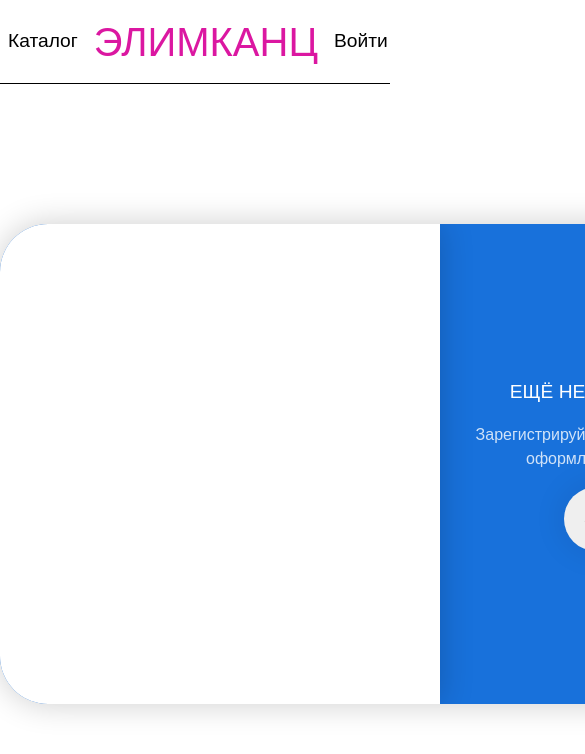
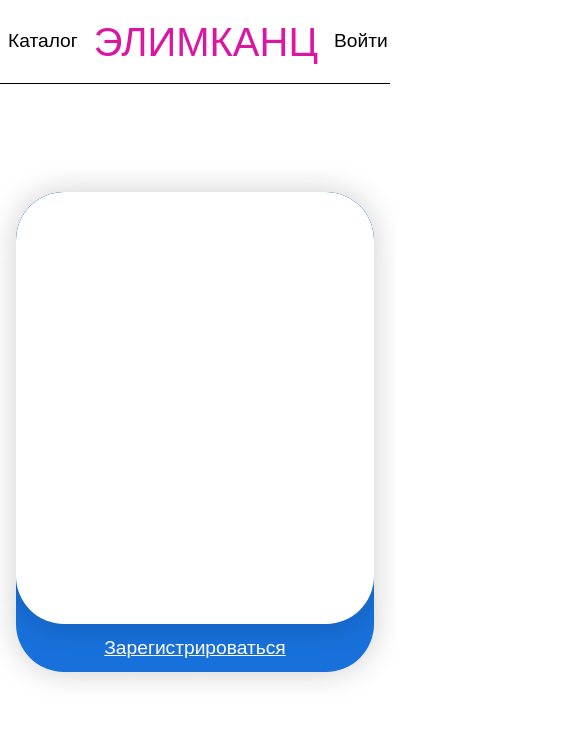
Before and after one commit to Limrlina/pet-project, a React (Vite) app: page /login in a window 390 px wide. Shown: the top 754 px of the page, 585 px wide, since content can reach past the window. Built offline with nearby package versions, Linux system fonts and the light colour scheme.

Commit message:
fix: responsive login form container

```diff
--- a/src/pages/Layout/Layout.module.css
+++ b/src/pages/Layout/Layout.module.css
@@ -1,4 +1,5 @@
 .container {
-    flex: 1;
+    min-height: 100vh;
     display: flex;
+    flex-direction: column;
 }
--- a/src/pages/Layout/Layout.tsx
+++ b/src/pages/Layout/Layout.tsx
@@ -3,14 +3,12 @@ import Header from "../../components/Header/Header.tsx";
 import styles from "./Layout.module.css";
 
 const Layout = () => {
-    return (
-        <>
-            <Header />
-            <main className={styles.container}>
-                <Outlet />
-            </main>
-        </>
-    )
+  return (
+    <div className={styles.container}>
+      <Header />
+      <Outlet />
+    </div>
+  );
 };
 
 export default Layout;
--- a/src/pages/Login/Login.module.css
+++ b/src/pages/Login/Login.module.css
@@ -1,11 +1,20 @@
+:root {
+    --form-width-on-desktop: 70%;
+    --btn-container-width-on-desktop: 30%;
+
+    --form-height-on-mobile: 90%;
+    --btn-height-width-on-mobile: 10%;
+}
+
 .container {
-    flex: 1;
+    flex-grow: 1;
     display: flex;
     justify-content: center;
     align-items: center;
 }
 
 .form-container {
+    margin: 1rem;
     background-color: #1871DB;
     width: 55rem;
     height: 30rem;
@@ -17,7 +26,7 @@
 }
 
 .login-block, .registration-block {
-    flex: 50%;
+    flex: var(--form-width-on-desktop);
     display: flex;
     justify-content: center;
     align-items: center;
@@ -26,26 +35,61 @@
 .slice-block {
     position: absolute;
     background-color: white;
-    box-shadow: 0 0 2rem rgba(0, 0, 0, 0.2);
-    width: 50%;
+    box-shadow: 0 0 2rem rgba(0, 0, 0, 0.3);
     height: 100%;
-    transition: left .5s ease-in-out;
+    border-radius: 3rem;
 }
 
 .slice-block.left {
-    left: 0;
+    animation: goLeft .7s ease-out forwards;
 }
 
 .slice-block.right {
-    left: 50%;
+    animation: goRight .7s ease-out forwards;
+}
+
+@keyframes goLeft {
+    0% {
+        width: var(--form-width-on-desktop);
+        left: var(--btn-container-width-on-desktop);
+    }
+
+    50% {
+        left: 0;
+        width: 100%;
+    }
+
+    100% {
+        width: var(--form-width-on-desktop);
+    }
+}
+
+@keyframes goRight {
+    0% {
+        width: var(--form-width-on-desktop);
+        left: 0;
+    }
+
+    50% {
+        width: 100%;
+        left: 0;
+    }
+
+    100% {
+        left: var(--btn-container-width-on-desktop);
+        width: var(--form-width-on-desktop);
+    }
 }
 
 .btn-container {
+    width: var(--btn-container-width-on-desktop);
+    height: 100%;
     display: flex;
     flex-direction: column;
     align-items: center;
+    justify-content: center;
     gap: 1rem;
-    margin: 0 0.5rem;
+    padding: 0 0.5rem;
 }
 
 .btn-container-header {
@@ -57,6 +101,7 @@
 .change-form-btn {
     border: none;
     cursor: pointer;
+    background-color: white;
     width: 12rem;
     height: 4rem;
     border-radius: 2rem;
@@ -73,3 +118,122 @@
     text-align: center;
     color: rgba(255, 255, 255, 0.8);
 }
+
+/* iPad (портретный режим) */
+@media only screen and (min-device-width: 768px) and (max-device-width: 1024px) and (orientation: portrait) {
+    .change-form-btn:hover {
+        background-color: white;
+        color: #1871DB;
+    }
+
+    .form-container {
+        margin-bottom: 7rem;
+    }
+}
+
+/* iPad (альбомный режим) */
+@media only screen and (min-device-width: 768px) and (max-device-width: 1024px) and (orientation: landscape) {
+
+}
+
+/* iPhone (портретный режим) */
+@media only screen and (orientation: portrait) and (min-device-width: 320px) and (max-device-height: 932px) {
+    .login-block, .registration-block {
+        flex: var(--form-height-on-mobile);
+    }
+
+    .btn-container {
+        display: flex;
+        gap: 0;
+        align-items: center;
+        justify-content: center;
+        margin: 0;
+        height: var(--btn-height-width-on-mobile);
+        width: 100%;
+    }
+
+    .btn-container-header {
+        display: none;
+    }
+
+    .btn-container-subheader {
+        display: none;
+    }
+
+    .form-container {
+        margin-bottom: 5rem;
+        flex-direction: column;
+    }
+
+    .slice-block {
+        position: absolute;
+        background-color: white;
+        box-shadow: 0 0 2rem rgba(0, 0, 0, 0.2);
+        height: var(--form-height-on-mobile);
+        width: 100%;
+    }
+
+    .slice-block.left {
+        animation: goUp .4s ease-out forwards;
+    }
+
+    .slice-block.right {
+        animation: goDown .4s ease-out forwards;
+    }
+
+    @keyframes goUp {
+        0% {
+            top: var(--btn-height-width-on-mobile);
+            height: var(--form-height-on-mobile);
+        }
+
+        50% {
+            top: 0;
+            height: 100%;
+        }
+
+        100% {
+            top: 0;
+            height: var(--form-height-on-mobile);
+        }
+    }
+
+    @keyframes goDown {
+        0% {
+            top: 0;
+            height: var(--form-height-on-mobile);
+        }
+
+        50% {
+            height: 100%;
+            top: 0;
+        }
+
+        100% {
+            top: var(--btn-height-width-on-mobile);
+            height: var(--form-height-on-mobile);
+        }
+    }
+
+    .change-form-btn {
+        background-color: transparent;
+        width: auto;
+        height: 2rem;
+        border-radius: 0;
+        box-shadow: none;
+        transition: none;
+        color: white;
+        text-decoration: underline;
+        font-weight: lighter;
+        font-size: larger;
+    }
+
+    .change-form-btn:hover {
+        background-color: transparent;
+    }
+}
+
+/* iPhone (альбомный режим) */
+@media only screen and (orientation: landscape) and (min-device-width: 320px) and (max-device-width: 926px) and (-webkit-min-device-pixel-ratio: 2) {
+
+}
--- a/src/pages/Login/Login.tsx
+++ b/src/pages/Login/Login.tsx
@@ -1,11 +1,20 @@
 import styles from "./Login.module.css";
-import { useState } from "react";
+import { useEffect, useState } from "react";
 import LoginForm from "../../components/LoginForm/LoginForm.tsx";
 import RegisterForm from "../../components/RegisterForm/RegisterForm.tsx";
 import clsx from "clsx";
 
 const Login = () => {
   const [loginActive, setLoginActive] = useState(true);
+
+  useEffect(() => {
+    document.body.style.overflow = "hidden";
+
+    return () => {
+      document.body.style.overflow = "";
+    };
+  }, []);
+
   return (
     <div className={styles.container}>
       <div className={styles["form-container"]}>
@@ -15,8 +24,11 @@ const Login = () => {
             loginActive ? styles.left : styles.right,
           )}
         ></div>
+        {(loginActive && (
           <div className={styles["login-block"]}>
-          {(loginActive && <LoginForm />) || (
+            <LoginForm />
+          </div>
+        )) || (
           <div className={styles["btn-container"]}>
             <p className={styles["btn-container-header"]}>
               Уже зарегистрированы?
@@ -29,19 +41,19 @@ const Login = () => {
             </button>
           </div>
         )}
+        {(!loginActive && (
+          <div className={styles["registration-block"]}>
+            <RegisterForm />
           </div>
-        <div className={styles["registration-block"]}>
-          {(!loginActive && <RegisterForm />) || (
+        )) || (
           <div className={styles["btn-container"]}>
             <p className={styles["btn-container-header"]}>
               Ещё не зарегистрированы?
             </p>
             <div>
               <p className={styles["btn-container-subheader"]}>
-                  Зарегистрируйтесь, чтобы получить возможность
-                </p>
-                <p className={styles["btn-container-subheader"]}>
-                  оформлять заказы на нашем сайте!
+                Зарегистрируйтесь, чтобы получить возможность оформлять заказы
+                на нашем сайте!
               </p>
             </div>
             <button
@@ -54,7 +66,6 @@ const Login = () => {
         )}
       </div>
     </div>
-    </div>
   );
 };
 
--- a/src/styles/reset.css
+++ b/src/styles/reset.css
@@ -19,11 +19,6 @@ input, button, textarea, select {
     font: inherit;
 }
 
-p, h1, h2, h3, h4, h5, h6 {
-    overflow-wrap: break-word;
-    hyphens: auto;
-}
-
 p {
     text-wrap: pretty;
 }
```
Also changed, not shown: src/App.tsx (+15 -15 lines). Lines whose indentation alone changed are shown as unchanged.
